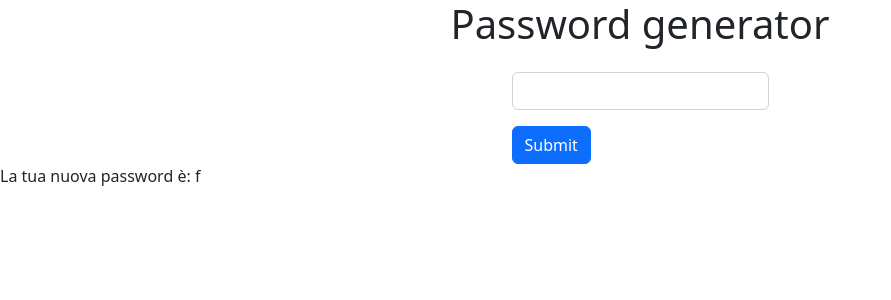
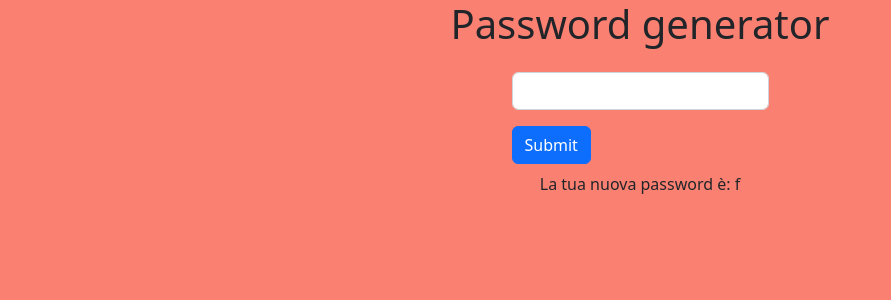
Before and after one commit to EligioBiasi/php-strong-password-generator, a PHP site: page /?password_length=1 in a window 1280 px wide. Shown: the top 300 px of the page, without its empty margins (0-891 px from the left). Run offline with PHP 8.4, Linux system fonts and the light colour scheme.

Commit message:
added body background

```diff
--- a/index.php
+++ b/index.php
@@ -21,9 +21,10 @@ function generatePw(){
     <meta charset="UTF-8">
     <meta name="viewport" content="width=device-width, initial-scale=1.0">
     <title>Password generator</title>
+    <!-- bootstrap -->
     <link rel="stylesheet" href="https://cdn.jsdelivr.net/npm/bootstrap@5.2.3/dist/css/bootstrap.min.css">
     <!-- my style -->
-    <link rel="stylesheet" href="./style.css">
+    <link rel="stylesheet" href=".\style.css">
 </head>
     <body>
         <h1 class="text-center">
@@ -37,7 +38,7 @@ function generatePw(){
                 <button type="submit" class="btn btn-primary">Submit</button>
             </form>
         </div>
-        <div>
+        <div class="d-flex justify-content-center mt-2">
             <p>
                 La tua nuova password è: <?php echo generatePw() ?>
             </p>
--- a/style.css
+++ b/style.css
@@ -0,0 +1,3 @@
+body{
+    background-color: salmon;
+}
```
